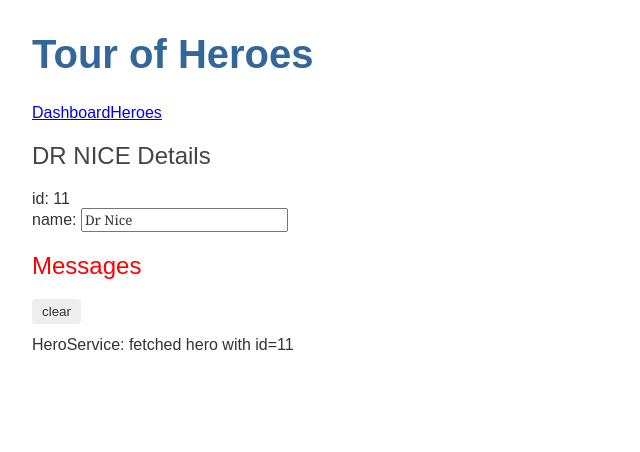
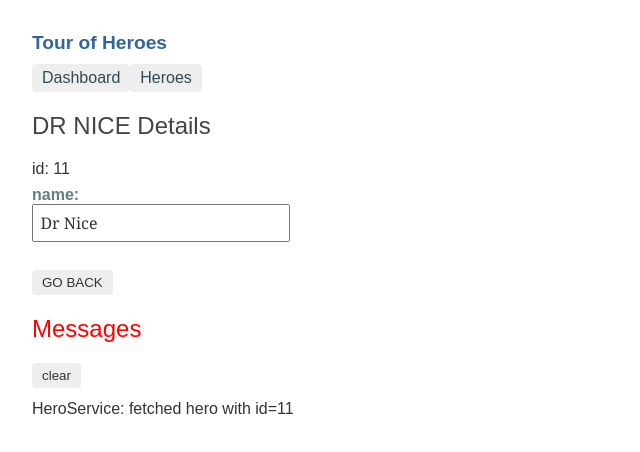
Before and after one commit to myronschippers/ang-todo-list, an Angular app: page /detail/11 in a window 1280 px wide. Shown: the top 452 px of the page, without its empty margins (0-640 px from the left). Built offline with nearby package versions, Linux system fonts and the light colour scheme.

Commit message:
ensuring that all styling from the tutorial is in place

```diff
--- a/src/app/app.component.scss
+++ b/src/app/app.component.scss
@@ -0,0 +1,38 @@
+//
+// STYLES COPIED FROM TUTORIAL
+// ------------------------------
+
+/* AppComponent's private CSS styles */
+h1 {
+  font-size: 1.2em;
+  margin-bottom: 0;
+}
+
+h2 {
+  font-size: 2em;
+  margin-top: 0;
+  padding-top: 0;
+}
+
+nav a {
+  padding: 5px 10px;
+  text-decoration: none;
+  margin-top: 10px;
+  display: inline-block;
+  background-color: #eee;
+  border-radius: 4px;
+}
+
+nav a:visited,
+a:link {
+  color: #334953;
+}
+
+nav a:hover {
+  color: #039be5;
+  background-color: #cfd8dc;
+}
+
+nav a.active {
+  color: #039be5;
+}
--- a/src/app/dashboard/dashboard.component.scss
+++ b/src/app/dashboard/dashboard.component.scss
@@ -77,7 +77,6 @@ h4 {
   .grid {
     margin: 0;
   }
-
   .module {
     min-width: 60px;
   }
--- a/src/app/hero-detail/hero-detail.component.html
+++ b/src/app/hero-detail/hero-detail.component.html
@@ -8,4 +8,7 @@
       <input type="text" [(ngModel)]="hero.name" placeholder="name" />
     </label>
   </div>
+  <div>
+    <button (click)="goBack()">GO BACK</button>
+  </div>
 </div>
--- a/src/app/hero-detail/hero-detail.component.scss
+++ b/src/app/hero-detail/hero-detail.component.scss
@@ -0,0 +1,38 @@
+//
+// STYLES COPIED FROM TUTORIAL
+// ------------------------------
+
+/* HeroDetailComponent's private CSS styles */
+label {
+  display: inline-block;
+  width: 3em;
+  margin: 0.5em 0;
+  color: #607d8b;
+  font-weight: bold;
+}
+
+input {
+  height: 2em;
+  font-size: 1em;
+  padding-left: 0.4em;
+}
+
+button {
+  margin-top: 20px;
+  font-family: Arial;
+  background-color: #eee;
+  border: none;
+  padding: 5px 10px;
+  border-radius: 4px;
+  cursor: pointer;
+}
+
+button:hover {
+  background-color: #cfd8dc;
+}
+
+button:disabled {
+  background-color: #eee;
+  color: #ccc;
+  cursor: auto;
+}
--- a/src/app/heroes/heroes.component.scss
+++ b/src/app/heroes/heroes.component.scss
@@ -11,9 +11,8 @@
 }
 
 .heroes li {
+  position: relative;
   cursor: pointer;
-  position: relative;
-  left: 0;
   background-color: #eee;
   margin: 0.5em;
   padding: 0.3em 0;
@@ -26,14 +25,17 @@
   background-color: #ddd;
   left: 0.1em;
 }
-.heroes li.selected {
-  background-color: #cfd8dc;
-  color: white;
+
+.heroes a {
+  color: #333;
+  text-decoration: none;
+  position: relative;
+  display: block;
+  width: 250px;
 }
 
-.heroes li.selected:hover {
-  background-color: #bbd8dc;
-  color: white;
+.heroes a:hover {
+  color: #607d8b;
 }
 
 .heroes .badge {
@@ -47,6 +49,8 @@
   left: -1px;
   top: -4px;
   height: 1.8em;
+  min-width: 16px;
+  text-align: right;
   margin-right: 0.8em;
   border-radius: 4px 0 0 4px;
 }
```
